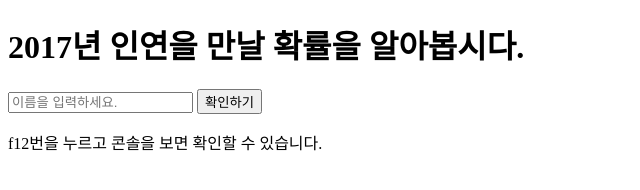
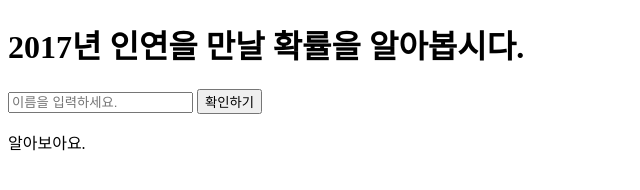
Before and after one commit to homiiiiii/test, a plain HTML site: page index.html in a window 1280 px wide. Shown: the whole page, without its empty margins (0-640 px from the left). Drawn offline with Linux system fonts and the light colour scheme.

Commit message:
Update index.html

```diff
--- a/index.html
+++ b/index.html
@@ -3,7 +3,7 @@
 	<h1>2017년 인연을 만날 확률을 알아봅시다.</h1>
 	<input type = "text" id = "mensName" placeholder="이름을 입력하세요.">
 	<button id="action">확인하기</button>
-	<p>f12번을 누르고 콘솔을 보면 확인할 수 있습니다.</p>
+	<p id="display">알아보아요.</p>
 <script>
 	action.onclick = function(){
 		var myName = mensName.value;
@@ -13,6 +13,7 @@
 	function matchingRate(mensName){
 		var mensRate = Math.round(Math.random() * 100);
 		var Text = "올해 " + mensName + "님의 인연을 만날 확률은 " + mensRate + "%입니다.";
+		console.log(Text);
 		display.innerHTML = Text;
 	}
 
```
